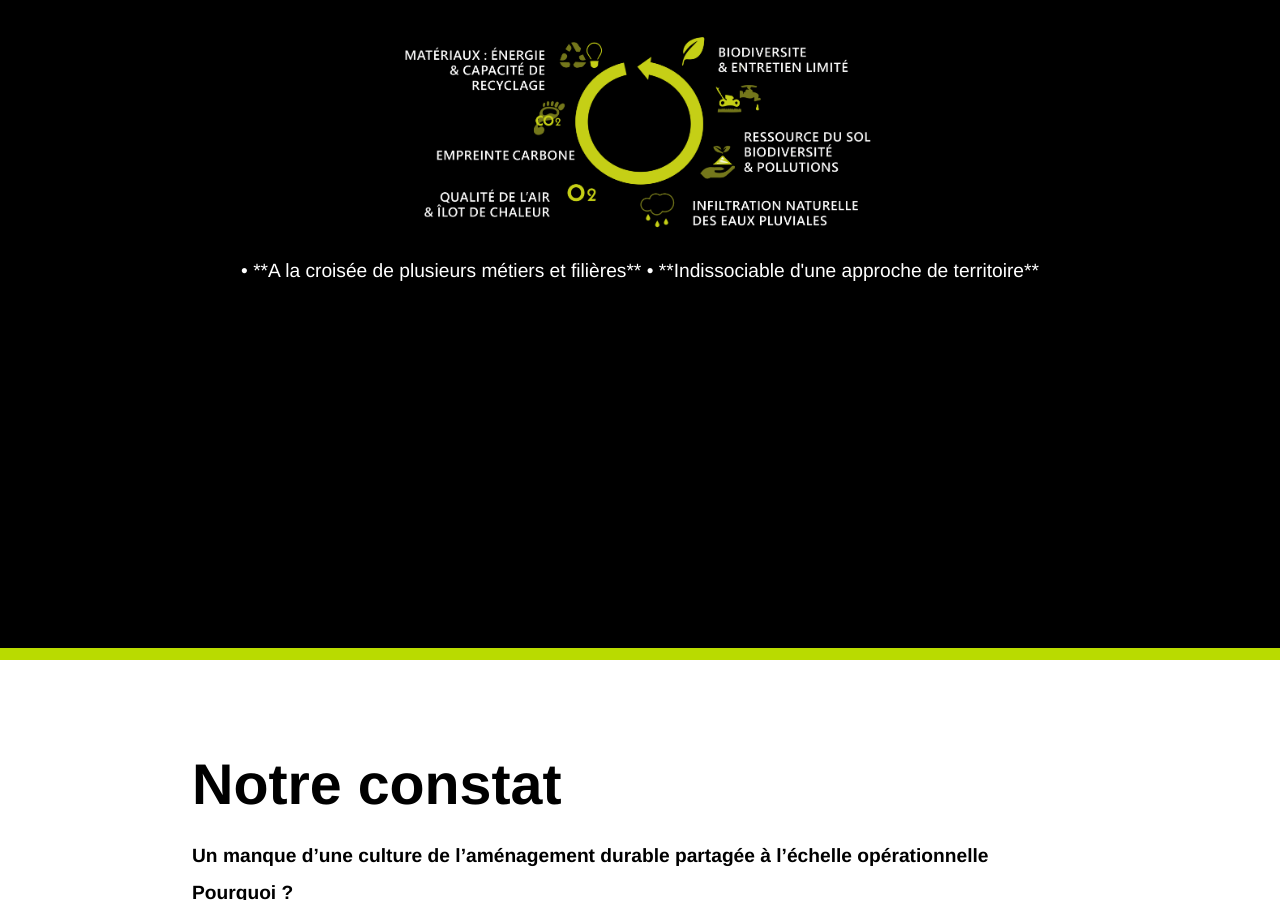
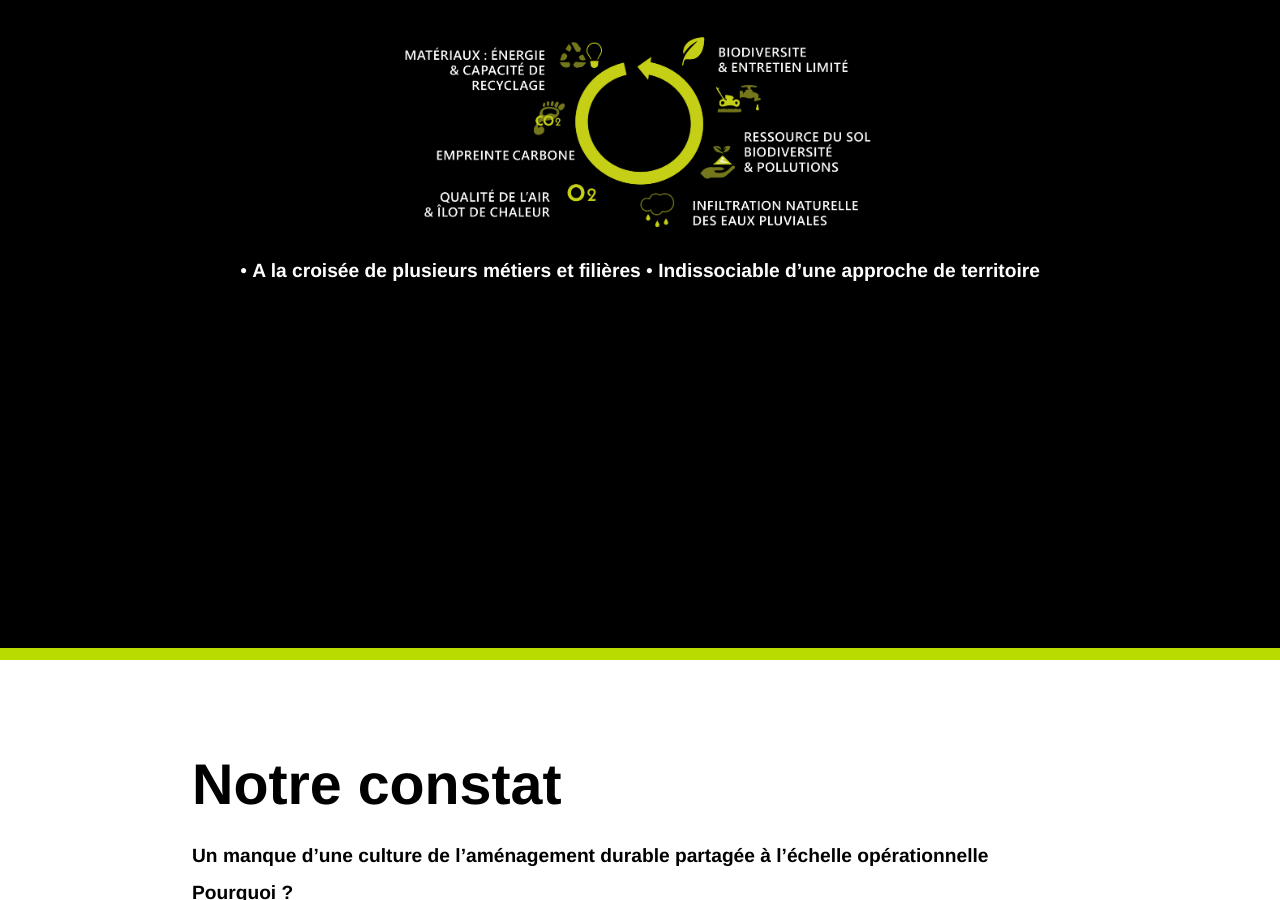
Before and after one commit to pierrenault/hopdurable.github.io, a Jekyll site: the page built from index.md, in a window 1280 px wide and 900 px high, scrolled down 1152 px. Built offline with Jekyll 4.4.1, drawn with Linux system fonts in a browser that asks for light colours; comment, search, counter and statistics services are not loaded; some of the changed text lies outside the part shown.

Commit message:
Update index.md

```diff
--- a/index.md
+++ b/index.md
@@ -22,10 +22,10 @@
 # L'aménagement durable : un enjeu de société
 <img src="assets/images/amenagement-durable-schema.svg">
 
-<p class="left">
+
 • **A la croisée de plusieurs métiers et filières**
 • **Indissociable d'une approche de territoire**
-</p>
+
 
 </section>
 
@@ -53,7 +53,7 @@
 
 # La solution Hop!Durable :
 
-**Une offre complète & innovante - Nous : *
+**Une offre complète & innovante - Nous :**
 
 • **Identifions, valorisons** les acteurs engagés à l’échelle locale et **créons** les outils adaptés pour favoriser l’appropriation de solutions durables
 <br>
```
